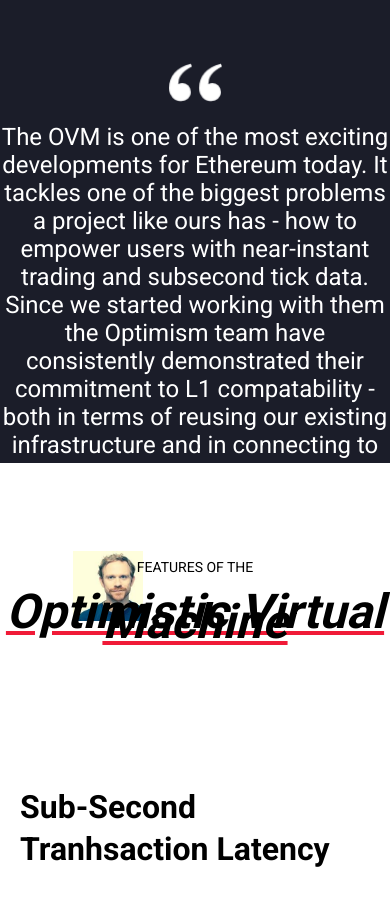
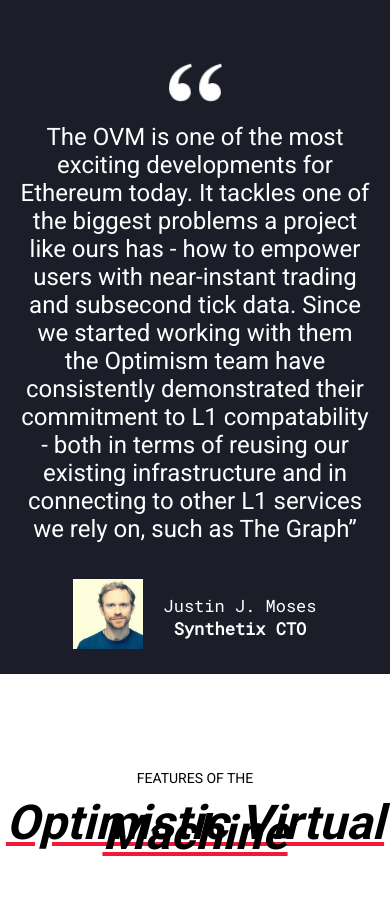
Before and after one commit to Tachyonic-hash/frontends, a React (Create React App) app in the folder packages/optimism.io/: page / in a window 390 px wide. Shown: the part 2080-2980 px from the top of the page. Built offline with nearby package versions, Linux system fonts and the light colour scheme.

Commit message:
mobile responsive quote section

```diff
--- a/packages/optimism.io/src/quote-section/Quote.module.css
+++ b/packages/optimism.io/src/quote-section/Quote.module.css
@@ -1,7 +1,7 @@
 .quoteSection {
 	background: #1B1D29;
 	color: white;
-	height: 400px;
+
 }
 
 .quote {
@@ -18,6 +18,8 @@
 	font-family: "Roboto";
 	font-size: 24px;
 	font-weight: 400;
+	margin-left: 5%;
+	margin-right: 5%;
 }
 
 .flexContainer {
```
